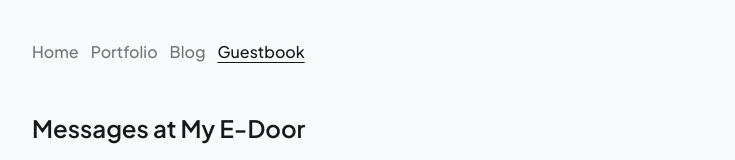
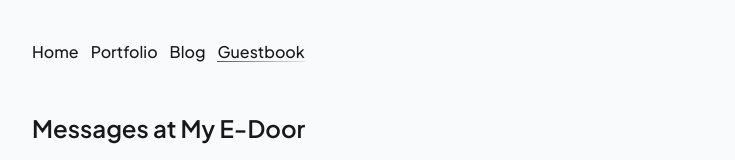
Before and after one commit to Mgkusumaputra/mgkusumaputra.me, a Next.js app: page /guestbook in a window 1280 px wide. Shown: the top 160 px of the page, without its empty margins (272-1007 px from the left). Built offline with nearby package versions, Linux system fonts and the light colour scheme; no server answers; the database is empty.

Commit message:
✨ feat: page animation

```diff
--- /dev/null
+++ b/app/(public)/template.tsx
@@ -0,0 +1,19 @@
+'use client';
+
+import { motion } from "framer-motion";
+import React from "react";
+export default function Template({
+  children,
+}: {
+  children: React.ReactNode;
+}) {
+  return (
+    <motion.div
+      initial={{ y: 20, opacity: 0 }}
+      animate={{ y: 0, opacity: 1 }}
+      transition={{ ease: "easeInOut", duration: 0.75 }}
+    >
+      {children}
+    </motion.div>
+  );
+}
--- a/components/Navbar.tsx
+++ b/components/Navbar.tsx
@@ -1,64 +1,110 @@
 "use client";
 
+import { LayoutGroup, motion } from "framer-motion";
 import Link from "next/link";
 import { usePathname } from "next/navigation";
 
 export default function Navbar() {
   let pathname = usePathname() || "/";
+
   if (pathname.includes("/blog/")) {
     pathname = "/blog";
   }
 
   return (
+    <LayoutGroup id="navbar">
       <nav className="mb-12 text-base font-medium">
         <ul className="flex items-center gap-x-3">
           <li>
             <Link
               href="/"
-            className={`${
-              pathname === "/" ? "text-text-primary underline underline-offset-4" : "text-inactive"
+              className={`relative pb-px${
+                pathname === "/"
+                  ? "text-text-primary transition"
+                  : "text-inactive"
               }`}
             >
               Home
+              {pathname === "/" && (
+                <motion.div
+                  transition={{
+                    type: "keyframes",
+                    duration: 0.25,
+                  }}
+                  layoutId="navbar"
+                  className="absolute inset-x-0 h-px bottom-0 bg-gradient-to-l from-gray-200 via-gray-400 to-gray-600"
+                ></motion.div>
+              )}
             </Link>
           </li>
           <li>
             <Link
               href="/portfolio"
-            className={`${
+              className={`relative pb-px${
                 pathname === "/portfolio"
-                ? "text-text-primary underline underline-offset-4"
+                  ? "text-text-primary transition"
                   : "text-inactive"
               }`}
             >
               Portfolio
+              {pathname === "/portfolio" && (
+                <motion.div
+                  transition={{
+                    type: "keyframes",
+                    duration: 0.25,
+                  }}
+                  layoutId="navbar"
+                  className="absolute inset-x-0 h-px bottom-0 bg-gradient-to-l from-gray-200 via-gray-400 to-gray-600"
+                ></motion.div>
+              )}
             </Link>
           </li>
           <li>
             <Link
               href="/blog"
-            className={`${
+              className={`relative pb-px${
                 pathname === "/blog"
-                ? "text-text-primary underline underline-offset-4"
+                  ? "text-text-primary transition"
                   : "text-inactive"
               }`}
             >
               Blog
+              {pathname === "/blog" && (
+                <motion.div
+                  transition={{
+                    type: "keyframes",
+                    duration: 0.25,
+                  }}
+                  layoutId="navbar"
+                  className="absolute inset-x-0 h-px bottom-0 bg-gradient-to-l from-gray-200 via-gray-400 to-gray-600"
+                ></motion.div>
+              )}
             </Link>
           </li>
           <li>
             <Link
               href="/guestbook"
-            className={`${
+              className={`relative pb-px${
                 pathname === "/guestbook"
-                ? "text-text-primary underline underline-offset-4"
+                  ? "text-text-primary transition"
                   : "text-inactive"
               }`}
             >
               Guestbook
+              {pathname === "/guestbook" && (
+                <motion.div
+                  transition={{
+                    type: "keyframes",
+                    duration: 0.25,
+                  }}
+                  layoutId="navbar"
+                  className="absolute inset-x-0 h-px bottom-0 bg-gradient-to-l from-gray-200 via-gray-400 to-gray-600"
+                ></motion.div>
+              )}
             </Link>
           </li>
         </ul>
       </nav>
+    </LayoutGroup>
   );
 }
--- a/components/blog/listBlog.tsx
+++ b/components/blog/listBlog.tsx
@@ -52,7 +52,7 @@ export default function ListBlog({
                 <button
                   key={id}
                   onClick={() => setFiter(!actived ? item?.category : "")}
-                  className={`py-[2px] capitalize px-1 rounded hover:bg-primary ${
+                  className={`py-[2px] capitalize px-1 rounded hover:bg-primary transition-colors ${
                     actived ? "bg-primary" : "bg-secondary "
                   }`}
                 >
--- a/package.json
+++ b/package.json
@@ -25,6 +25,7 @@
     "clsx": "^2.0.0",
     "eslint": "8.47.0",
     "eslint-config-next": "13.4.19",
+    "framer-motion": "^10.18.0",
     "next": "13.4.19",
     "next-auth": "^4.23.1",
     "postcss": "8.4.28",
```
Also changed, not shown: 1 other file (tests, documents, lock files or other folders). Lines whose indentation alone changed are shown as unchanged.
